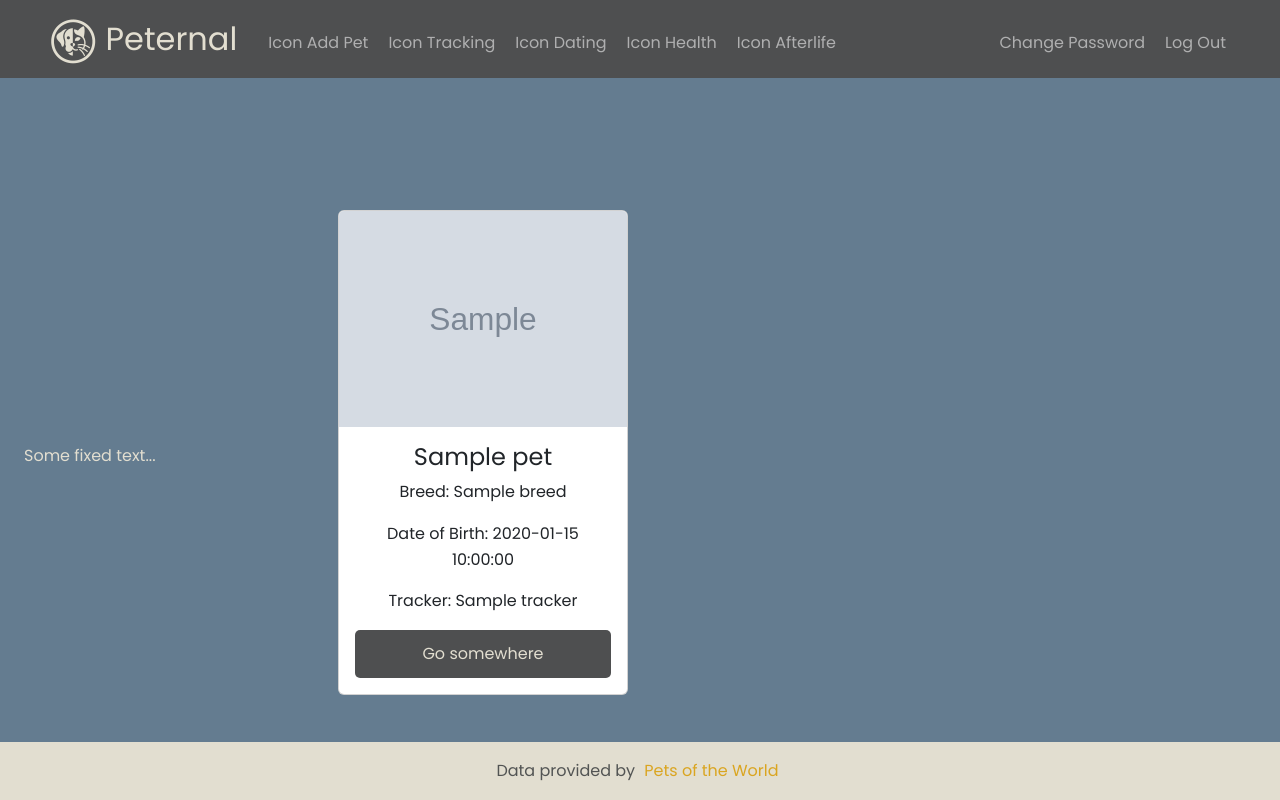
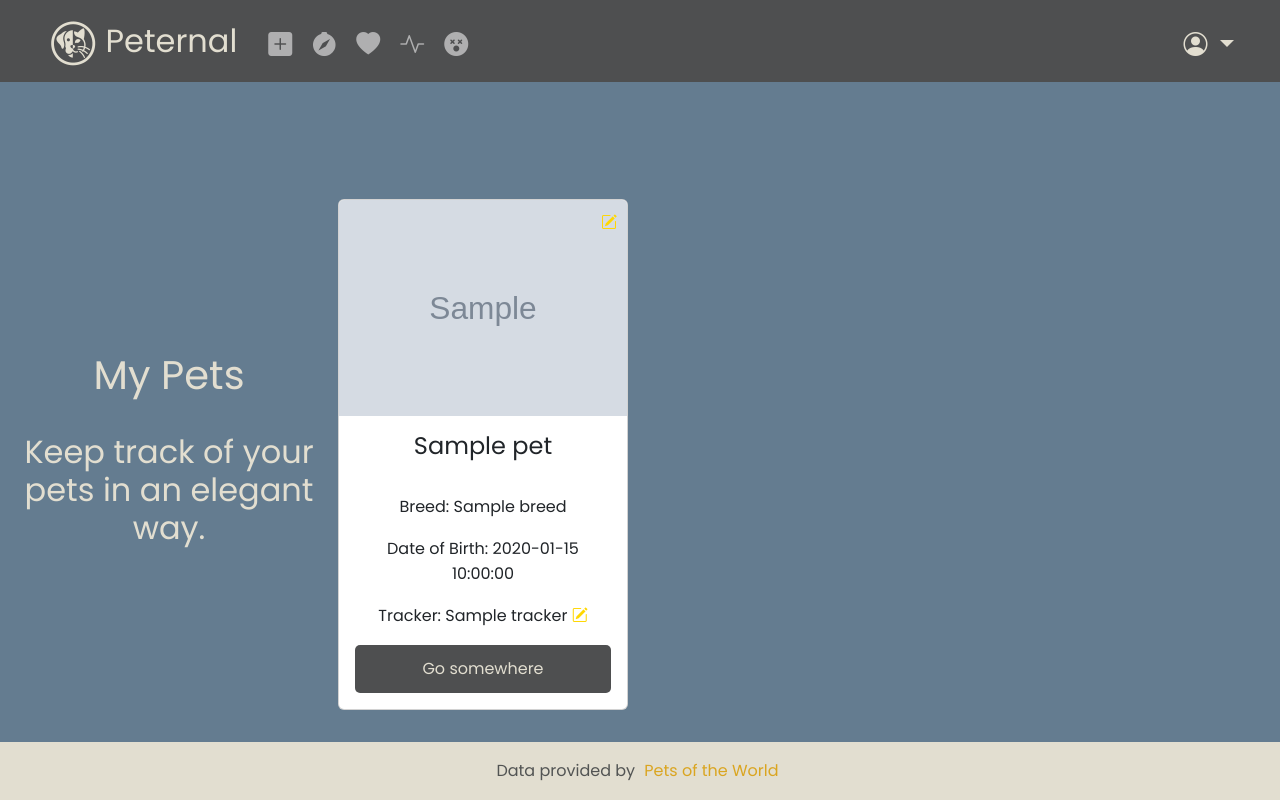
Before and after one commit to Yvancg/Peternal, a Flask app: template templates/index.html in a window 1280 px wide. Run offline with Flask 3, Linux system fonts and the light colour scheme; a user stored in the database is signed in; tables that the repository leaves empty hold one stand-in row (values such as "Sample post"); the template is opened without the code that fills it: most values are stand-ins (such as "Sample title", 1, 10 or a date in 2020); grey boxes marked "Sample" are stand-in pictures; parts of the project's set-up code (start-up, migrations or seed data) failed here and were passed over; some libraries are stand-ins or nearby versions.

Commit message:
minor updates

```diff
--- a/static/scripts.js
+++ b/static/scripts.js
@@ -79,3 +79,25 @@ $(document).ready(function() {
         allowClear: true,
     });
 });
+
+// Replace photo and tracker info in pet cards
+function editPhoto(petId) {
+    // Logic to handle photo editing
+}
+
+function editTracker(petId) {
+    // Logic to handle tracker editing
+}
+
+// Login toggle
+const container = document.getElementById('container');
+const registerBtn = document.getElementById('register');
+const loginBtn = document.getElementById('login');
+
+registerBtn.addEventListener('click', () => {
+    container.classList.add("active");
+});
+
+loginBtn.addEventListener('click', () => {
+    container.classList.remove("active");
+});
--- a/static/styles.css
+++ b/static/styles.css
@@ -24,6 +24,7 @@
 
 /* 1. General Settings */
 @import url('https://fonts.googleapis.com/css2?family=Poppins&display=swap');
+
 html, body {
     height: 100%;
     width: 100%;
@@ -96,6 +97,7 @@ main {
     color: var(--light-color);
     padding-left: 2rem;
     padding-right: 2rem;
+    font-size: x-large;
 }
 
 .navbar-brand {
@@ -138,6 +140,10 @@ main {
     background-color: var(--light-color);
     border: 1px solid var(--highlight-color);
     color: var(--main-color);
+}
+
+.nav-user-icon {
+    color: var(--highlight-color);
 }
 
 /* 4.3. Footer */
@@ -325,6 +331,21 @@ input[type="checkbox"]:focus {
     flex-direction: column;
 }
 
+.pet-photo-container {
+    position: relative;
+}
+
+.edit-photo-icon, .edit-tracker-icon {
+    color: var(--highlight-color);
+    cursor: pointer;
+}
+
+.edit-photo-icon {
+    position: absolute;
+    top: 10px;
+    right: 10px;
+}
+
 /* Error styling for the input fields */
 .alerts {
     color: red;
@@ -377,3 +398,203 @@ header {
 .grad {
     background-image: linear-gradient(var(--main-color), var(--light-color));
 }
+
+
+
+
+/* Toggle login
+
+
+.container{
+    background-color: #fff;
+    border-radius: 30px;
+    box-shadow: 0 5px 15px rgba(0, 0, 0, 0.35);
+    position: relative;
+    overflow: hidden;
+    width: 768px;
+    max-width: 100%;
+    min-height: 480px;
+}
+
+.container p{
+    font-size: 14px;
+    line-height: 20px;
+    letter-spacing: 0.3px;
+    margin: 20px 0;
+}
+
+.container span{
+    font-size: 12px;
+}
+
+.container a{
+    color: #333;
+    font-size: 13px;
+    text-decoration: none;
+    margin: 15px 0 10px;
+}
+
+.container button{
+    background-color: #512da8;
+    color: #fff;
+    font-size: 12px;
+    padding: 10px 45px;
+    border: 1px solid transparent;
+    border-radius: 8px;
+    font-weight: 600;
+    letter-spacing: 0.5px;
+    text-transform: uppercase;
+    margin-top: 10px;
+    cursor: pointer;
+}
+
+.container button.hidden{
+    background-color: transparent;
+    border-color: #fff;
+}
+
+.container form{
+    background-color: #fff;
+    display: flex;
+    align-items: center;
+    justify-content: center;
+    flex-direction: column;
+    padding: 0 40px;
+    height: 100%;
+}
+
+.container input{
+    background-color: #eee;
+    border: none;
+    margin: 8px 0;
+    padding: 10px 15px;
+    font-size: 13px;
+    border-radius: 8px;
+    width: 100%;
+    outline: none;
+}
+
+.form-container{
+    position: absolute;
+    top: 0;
+    height: 100%;
+    transition: all 0.6s ease-in-out;
+}
+
+.sign-in{
+    left: 0;
+    width: 50%;
+    z-index: 2;
+}
+
+.container.active .sign-in{
+    transform: translateX(100%);
+}
+
+.sign-up{
+    left: 0;
+    width: 50%;
+    opacity: 0;
+    z-index: 1;
+}
+
+.container.active .sign-up{
+    transform: translateX(100%);
+    opacity: 1;
+    z-index: 5;
+    animation: move 0.6s;
+}
+
+@keyframes move{
+    0%, 49.99%{
+        opacity: 0;
+        z-index: 1;
+    }
+    50%, 100%{
+        opacity: 1;
+        z-index: 5;
+    }
+}
+
+.social-icons{
+    margin: 20px 0;
+}
+
+.social-icons a{
+    border: 1px solid #ccc;
+    border-radius: 20%;
+    display: inline-flex;
+    justify-content: center;
+    align-items: center;
+    margin: 0 3px;
+    width: 40px;
+    height: 40px;
+}
+
+.toggle-container{
+    position: absolute;
+    top: 0;
+    left: 50%;
+    width: 50%;
+    height: 100%;
+    overflow: hidden;
+    transition: all 0.6s ease-in-out;
+    border-radius: 150px 0 0 100px;
+    z-index: 1000;
+}
+
+.container.active .toggle-container{
+    transform: translateX(-100%);
+    border-radius: 0 150px 100px 0;
+}
+
+.toggle{
+    background-color: #512da8;
+    height: 100%;
+    background: linear-gradient(to right, #5c6bc0, #512da8);
+    color: #fff;
+    position: relative;
+    left: -100%;
+    height: 100%;
+    width: 200%;
+    transform: translateX(0);
+    transition: all 0.6s ease-in-out;
+}
+
+.container.active .toggle{
+    transform: translateX(50%);
+}
+
+.toggle-panel{
+    position: absolute;
+    width: 50%;
+    height: 100%;
+    display: flex;
+    align-items: center;
+    justify-content: center;
+    flex-direction: column;
+    padding: 0 30px;
+    text-align: center;
+    top: 0;
+    transform: translateX(0);
+    transition: all 0.6s ease-in-out;
+}
+
+.toggle-left{
+    transform: translateX(-200%);
+}
+
+.container.active .toggle-left{
+    transform: translateX(0);
+}
+
+.toggle-right{
+    right: 0;
+    transform: translateX(0);
+}
+
+.container.active .toggle-right{
+    transform: translateX(200%);
+}
+
+*/
--- a/templates/index.html
+++ b/templates/index.html
@@ -8,39 +8,39 @@
 <div class="container-fluid h-100 mb-4 mr-4 ml-4 mb-md-5 mr-md-5 ml-md-5">
     <div class="row h-100 align-items-center">
         <!-- Fixed Text Column -->
-        <div class="col-md-3">
-            <div class="fixed-column d-flex align-items-center h-100">
-                <!-- Your static text content goes here -->
-                <p>Some fixed text...</p>
+        <div class="col-md-3 col-12">
+            <div class="fixed-column align-items-center h-100">
+                <!-- Static text content goes here -->
+                <h1>My Pets</h1>
+                <br>
+                <h2>Keep track of your pets in an elegant way.</h2>
+                <br>
             </div>
         </div>
 
         <!-- Pet Cards Column -->
-        <div class="col-md-9">
+        <div class="col-md-9 col-12">
             <div class="row">
                 <!-- Loop through pets and create cards -->
 
                 {% for pet in pets %}
-                    <div class="col-md-4 col-sm-6 mb-4">
+                <div class="col-lg-4 col-md-6 col-12 mb-4">
                         <div class="card h-100">
                             <!-- Use the photo path from the pet data -->
                             <img src="{{ url_for('static', filename=pet.photo_path) }}" class="card-img-top" alt="{{ pet.pet_name }}">
+                            <i class="bi bi-pencil-square edit-photo-icon" onclick="editPhoto(petId)"></i>
                             <div class="card-body">
                                 <h4 class="card-title">{{ pet.pet_name }}</h4>
+                                <br>
                                 <!-- Add more pet details here if needed -->
                                 <p class="card-text">Breed: {{ pet.breed }}</p>
-                                <p class="card-text">Date of Birth: {{ pet.dob }}</p>
-                                <p class="card-text">Tracker: {{ pet.tracker }}</p>
+                                <p class="card-text">Date of Birth: {{ pet.pet_dob }}</p>
+                                <p class="card-text">Tracker: {{ pet.tracker }}
+                                <i class="bi bi-pencil-square edit-tracker-icon" onclick="editTracker(petId)"></i></p>
                                 <a href="#" class="btn btn-fit">Go somewhere</a>
                             </div>
                         </div>
                     </div>
-
-                    <!-- Add a new row for every three pets -->
-                    {% if loop.index % 3 == 0 and not loop.last %}
-                        </div><div class="row">
-                    {% endif %}
-
                 {% endfor %}
             </div>
         </div>
--- a/templates/layout.html
+++ b/templates/layout.html
@@ -10,7 +10,9 @@
         <!-- https://getbootstrap.com/docs/5.3/ -->
         <link href="https://cdn.jsdelivr.net/npm/bootstrap@5.3.2/dist/css/bootstrap.min.css" rel="stylesheet" integrity="sha384-T3c6CoIi6uLrA9TneNEoa7RxnatzjcDSCmG1MXxSR1GAsXEV/Dwwykc2MPK8M2HN" crossorigin="anonymous">
         <!-- https://select2.org/ -->
-        <link href="https://cdnjs.cloudflare.com/ajax/libs/select2/4.0.13/css/select2.min.css" rel="stylesheet" />
+        <link href="https://cdnjs.cloudflare.com/ajax/libs/select2/4.0.13/css/select2.min.css" rel="stylesheet">
+        <!-- Bootstrap icons -->
+        <link href="https://cdnjs.cloudflare.com/ajax/libs/bootstrap-icons/1.7.2/font/bootstrap-icons.css" rel="stylesheet">
         <!-- https://favicon.io/emoji-favicons/hollow-red-circle -->
         <link href="/static/favicon.ico" rel="icon">
 
@@ -31,17 +33,31 @@
                 <div class="collapse navbar-collapse" id="navbar">
                     {% if session["user_id"] %}
                         <ul class="navbar-nav nav-pills me-auto mt-2">
-                            <li class="nav-item"><a class="nav-link" href="/add_pet">Icon Add Pet</a></li>
-                            <li class="nav-item"><a class="nav-link" href="/tracking">Icon Tracking</a></li>
-                            <li class="nav-item"><a class="nav-link" href="/dating">Icon Dating</a></li>
-                            <li class="nav-item"><a class="nav-link" href="/health">Icon Health</a></li>
-                            <li class="nav-item"><a class="nav-link" href="/afterlife">Icon Afterlife</a></li>
-
+                            <li class="nav-item">
+                                <a class="nav-link" href="/add_pet" title="Add Pet"><i class="bi bi-plus-square-fill"></i></a>
+                            </li>
+                            <li class="nav-item">
+                                <a class="nav-link" href="/tracking" title="Tracking"><i class="bi bi-compass-fill"></i></a>
+                            </li>
+                            <li class="nav-item">
+                                <a class="nav-link" href="/dating" title="Dating"><i class="bi bi-heart-fill"></i></a>
+                            </li>
+                            <li class="nav-item">
+                                <a class="nav-link" href="/health" title="Health"><i class="bi bi-activity"></i></a>
+                            </li>
+                            <li class="nav-item">
+                                <a class="nav-link" href="/afterlife" title="Afterlife"><i class="bi bi-emoji-dizzy-fill"></i></a>
+                            </li>
                         </ul>
-                        <ul class="navbar-nav nav-pills ms-auto mt-2">
-                            <li class="nav-item"><a class="nav-link" href="/change">Change Password</a></li>
-                            <li class="nav-item"><a class="nav-link" href="/logout">Log Out</a></li>
-                        </ul>
+                        <div class="nav-item dropdown ms-auto mt-2">
+                            <a class="nav-link dropdown-toggle" href="#" id="navbarDropdown" role="button" data-bs-toggle="dropdown" aria-expanded="false">
+                                <i class="bi bi-person-circle"></i>
+                            </a>
+                            <ul class="dropdown-menu dropdown-menu-end" aria-labelledby="navbarDropdown">
+                                <li><a class="dropdown-item" href="/change">Change Password</a></li>
+                                <li><a class="dropdown-item" href="/logout">Log Out</a></li>
+                            </ul>
+                        </div>
                     {% else %}
                         <ul class="navbar-nav nav-pills ms-auto mt-2">
                             <li class="nav-item"><a class="nav-link" href="/register">Sign up</a></li>
```
Also changed, not shown: petlife.db, static/pet_photos/reuse_the_first_imag.png (added), 3 other files.
